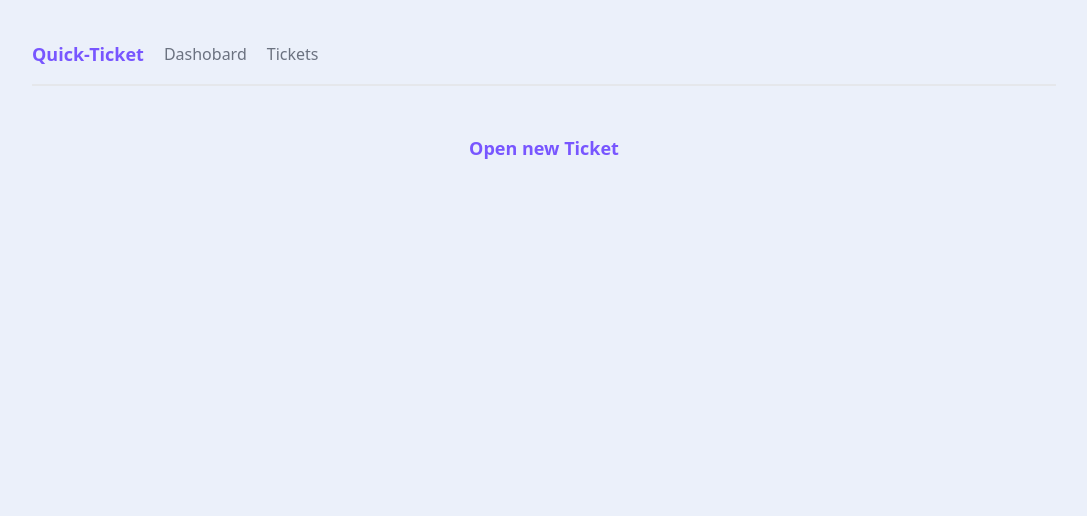
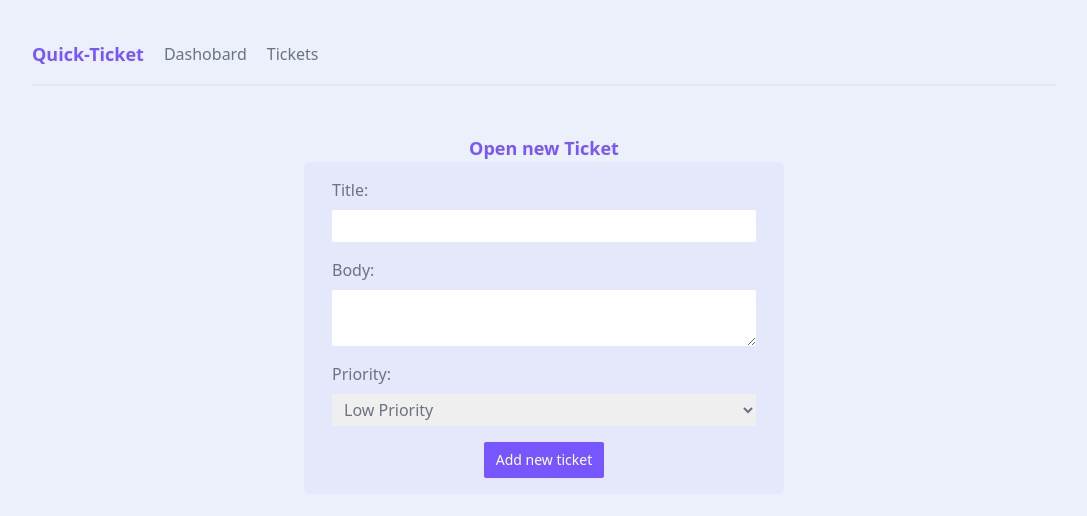
Before and after one commit to Dip-Gyawali/QuickTicket, a Next.js app: page /tickets/create in a window 1280 px wide. Shown: the top 516 px of the page, without its empty margins (96-1183 px from the left). Built offline with nearby package versions, Linux system fonts and the light colour scheme.

Commit message:
completed

```diff
--- a/_data/db.json
+++ b/_data/db.json
@@ -20,6 +20,20 @@
       "body": "Lorem ipsum Triforce sit amet, Linkus Hyruleus tempus Ganondorf. Nunc ocarina sagittis quis Majoras Mask. Nulla in metus arcu. Suspendisse potenti. In vel mauris varius, consectetur Zora ipsum eget, Master Sword porttitor urna. Fusce elementum urna elit, eget eleifend velit consectetur eget. Integer vel lobortis ipsum, vitae auctor Ocarina of Time. Donec sed urna dapibus, interdum magna a, eleifend magna. Curabitur tincidunt enim a neque volutpat. Phasellus auctor magna vel nunc pretium, ut volutpat justo tristique. Pellentesque cursus convallis mauris, in tempus enim tincidunt vitae.",
       "priority": "high",
       "user_email": "peach@netninja.dev"
+    },
+    {
+      "id": "92fb",
+      "title": "NextJs app",
+      "body": "make a nextjs app",
+      "priority": "medium",
+      "user_email": "hiten@gmail.com"
+    },
+    {
+      "id": "0d22",
+      "title": "Fix Fonts",
+      "body": "Fix all fonts in home page which are of Red color",
+      "priority": "low",
+      "user_email": "hiten@gmail.com"
     }
   ]
 }
--- a/src/app/tickets/create/CreateForm.tsx
+++ b/src/app/tickets/create/CreateForm.tsx
@@ -1,15 +1,40 @@
-"use client"
+"use client";
 
-import React, { useState } from 'react'
+import { useRouter } from 'next/navigation'
+import React, { useState } from "react";
 
 export default function CreateForm() {
-   const [title,setTitle] = useState<string>('');
-   const [body,setBody] = useState<string>('');
-   const [priority,setPriority] = useState<string>('low');
-   const [isLodaing,setisLoading] = useState<boolean>(false)
+  const router = useRouter();
+  const [title, setTitle] = useState<string>("");
+  const [body, setBody] = useState<string>("");
+  const [priority, setPriority] = useState<string>("low");
+  const [isLodaing, setisLoading] = useState<boolean>(false);
+
+  async function handleSubmit(e: React.FormEvent) {
+    e.preventDefault();
+    setisLoading(true);
+
+    const ticket = {
+      title,
+      body,
+      priority,
+      user_email: "hiten@gmail.com",
+    };
+
+    const res = await fetch("http://localhost:5000/tickets", {
+      method: "POST",
+      headers: { "Content-Type": "application/json" },
+      body: JSON.stringify(ticket),
+    });
+
+    if (res.status === 201) {
+      router.refresh();
+      router.push("/tickets");
+    }
+  }
 
   return (
-    <form className="w-1/2">
+    <form onSubmit={handleSubmit} className="w-1/2">
       <label>
         <span>Title:</span>
         <input
@@ -29,15 +54,16 @@ export default function CreateForm() {
       </label>
       <label>
         <span>Priority:</span>
-        <select
-          onChange={(e) => setPriority(e.target.value)}
-          value={priority}
-        >
+        <select onChange={(e) => setPriority(e.target.value)} value={priority}>
           <option value="low">Low Priority</option>
           <option value="medium">Medium Priority</option>
           <option value="high">High Priority</option>
         </select>
       </label>
+      <button className="btn-primary" disabled={isLodaing}>
+        {isLodaing && <span>Adding..</span>}
+        {!isLodaing && <span>Add new ticket</span>}
+      </button>
     </form>
-  )
+  );
 }
--- a/src/app/tickets/create/page.tsx
+++ b/src/app/tickets/create/page.tsx
@@ -1,8 +1,10 @@
+import CreateForm from "./CreateForm";
+
 export default function Createticket(){
     return (
         <main>
             <h1 className="text-center">Open new Ticket</h1>
-
+             <CreateForm/>
         </main>
     )
 }
```
Lines whose indentation alone changed are shown as unchanged.
